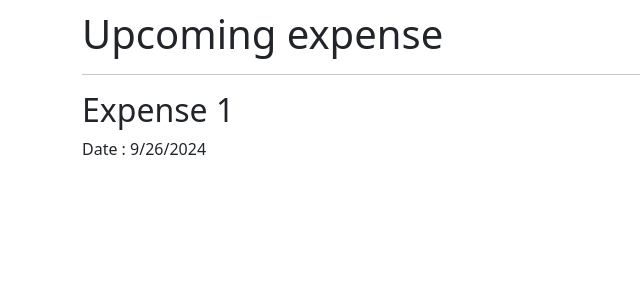
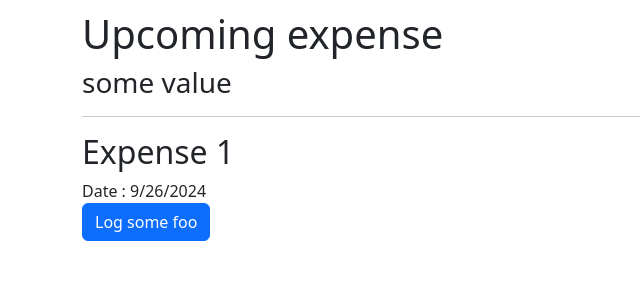
Before and after one commit to skysrc/ngfunda, an Angular app: page / in a window 1280 px wide. Shown: the top 300 px of the page, without its empty margins (0-640 px from the left). Built offline with nearby package versions, Linux system fonts and the light colour scheme.

Commit message:
using template reference variable

```diff
--- a/src/app/expense/expense-list.component.ts
+++ b/src/app/expense/expense-list.component.ts
@@ -5,8 +5,10 @@ import { Component } from "@angular/core";
     template: `
     <div>
         <h1>Upcoming expense</h1>
+        <h3>{{expense.someProperty}}</h3>
         <hr/>
-        <expense-thumbnail [expense]="expense1"></expense-thumbnail>
+        <expense-thumbnail #expense [expense]="expense1"></expense-thumbnail>
+        <button class="btn btn-primary" (click)="expense.logFoo()"> Log some foo</button>
     </div>
    `
 })
--- a/src/app/expense/expense-thumbnail.ts
+++ b/src/app/expense/expense-thumbnail.ts
@@ -12,5 +12,10 @@ import { Component, EventEmitter, input, Input, Output, output } from "@angular/
 })
 export class ExpenseThumbnailComponent {
     @Input() expense: any
-    @Output() eventClick = new EventEmitter()
+    someProperty: any = "some value"
+    logFoo() {
+        console.log('foo')
+    }
+
+
 }
```
